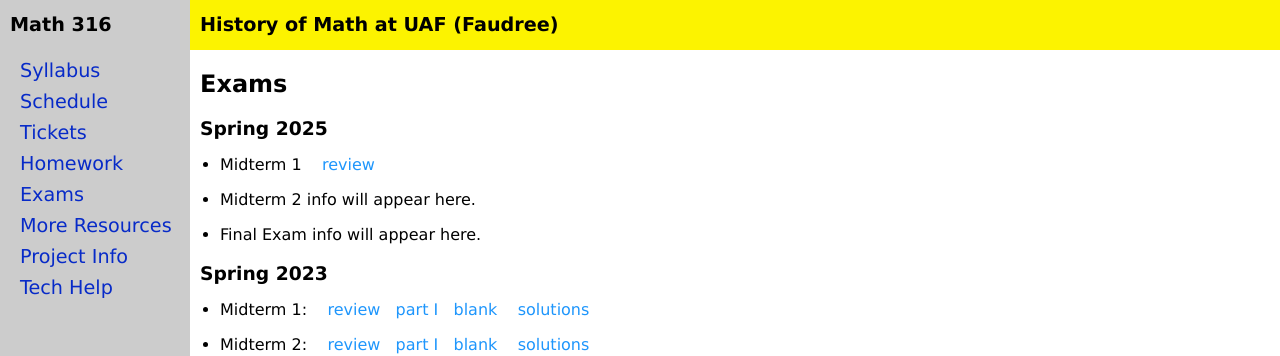
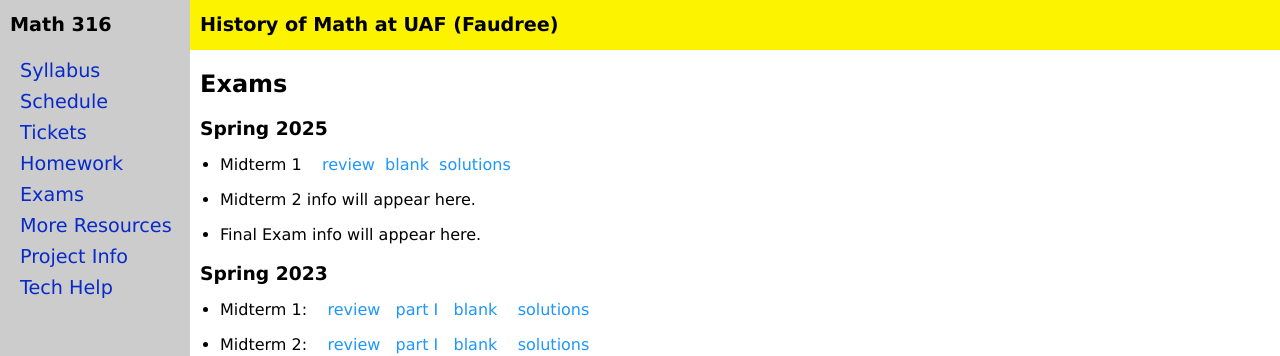
Before and after one commit to jrfaudree/HOM, a Jekyll site: the page built from exams.md, in a window 1280 px wide. Shown: the top 356 px of the page. Built offline with Jekyll 4.4.1, drawn with Linux system fonts in a browser that asks for light colours.

Commit message:
Update exams.md

```diff
--- a/exams.md
+++ b/exams.md
@@ -7,7 +7,7 @@ title: Exams
 
 ### Spring 2025
 
-* Midterm 1  &nbsp;&nbsp; [review](assets/midterms/M316S25_M1Q.pdf)&nbsp;&nbsp;
+* Midterm 1  &nbsp;&nbsp; [review](assets/midterms/M316S25_M1Q.pdf)&nbsp;&nbsp;[blank](assets/midterms/M316S25_E1.pdf)&nbsp;&nbsp;[solutions](assets/midterms/M316S25_E1-sQ.pdf)&nbsp;&nbsp;
 
 
 * Midterm 2 info will appear here.
```
